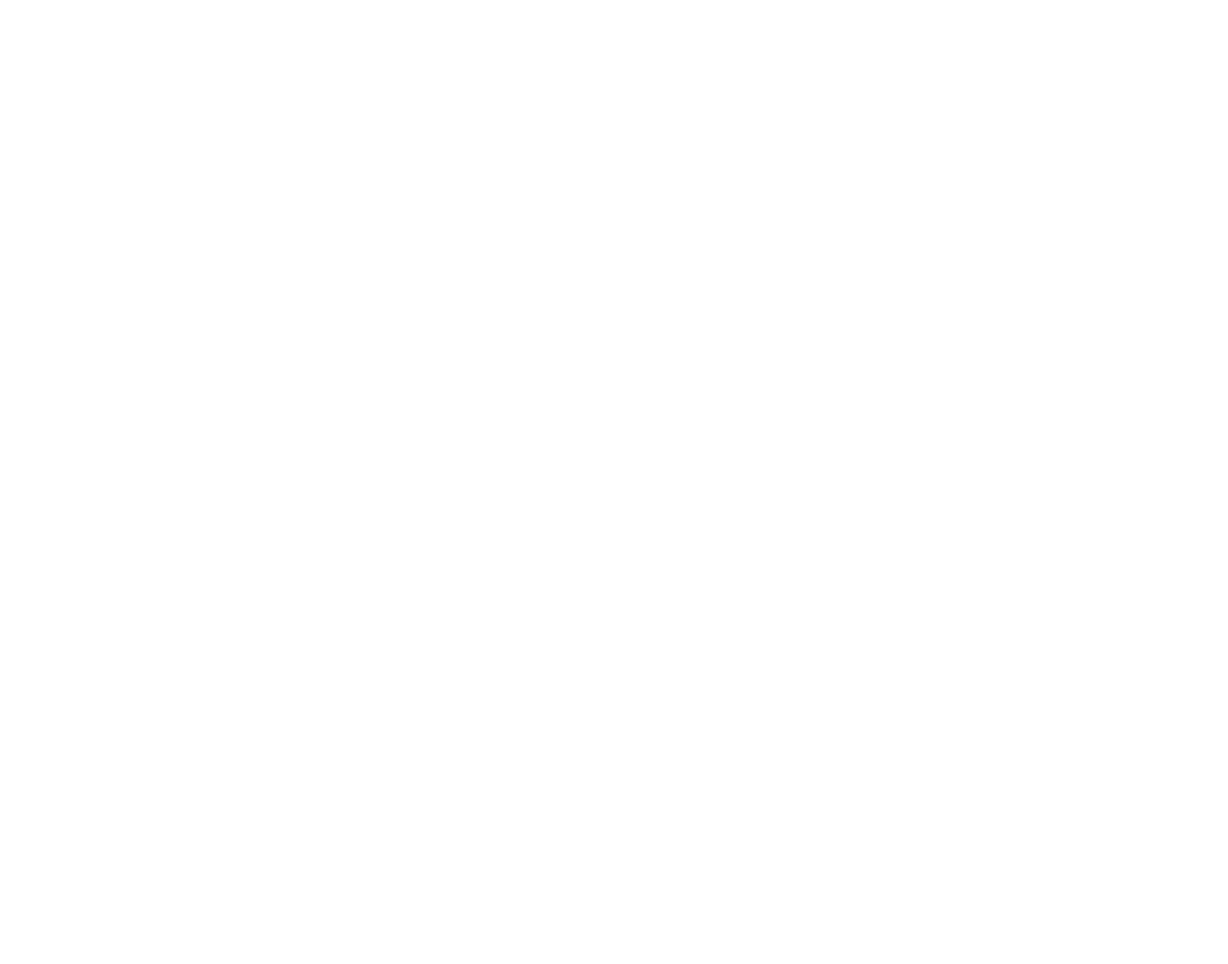
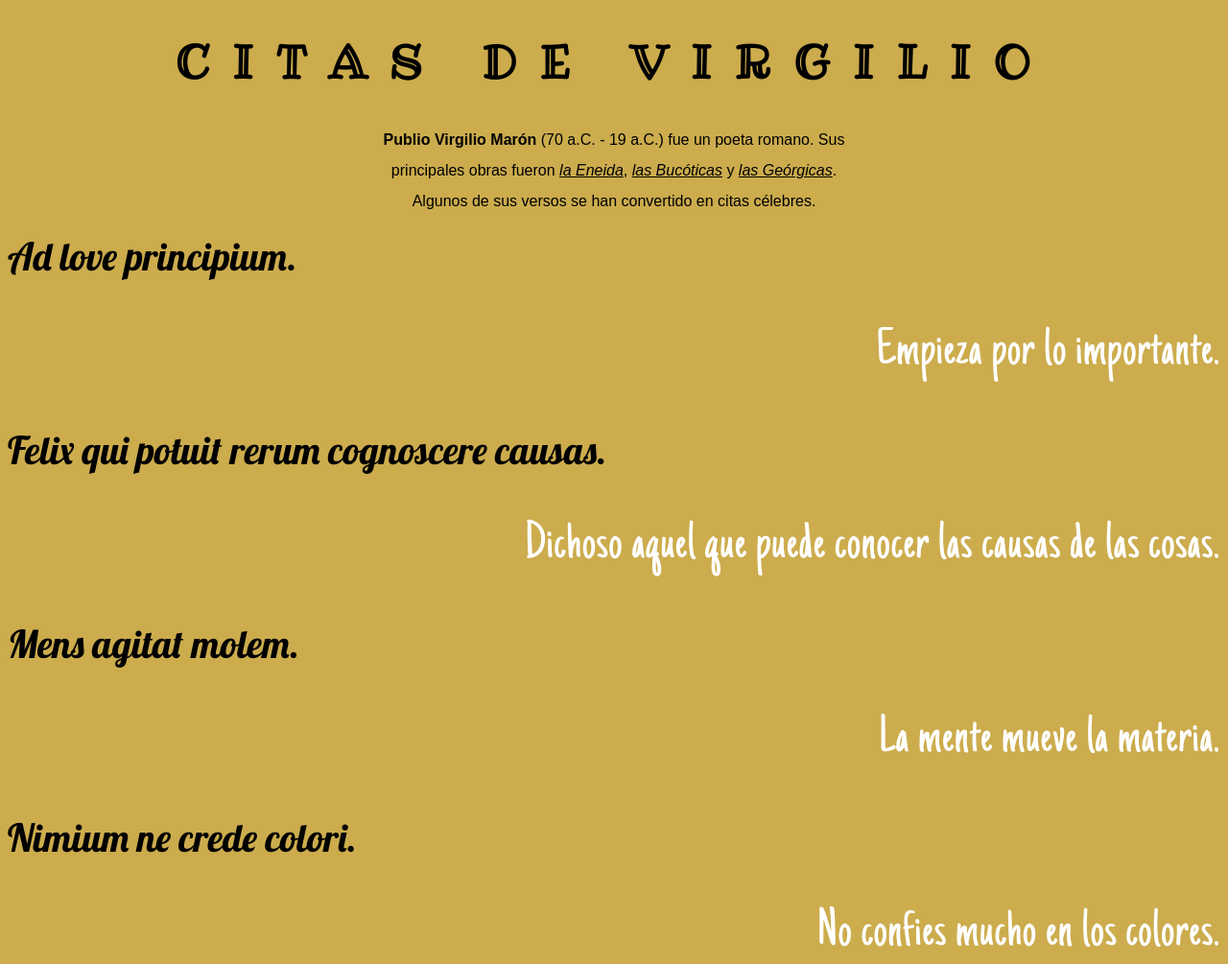
Before and after one commit to SaitamaRules420/LMGSI_1_ASIR, a plain HTML site: page ejercicio 10/index.html in a window 1280 px wide. Shown: the top 1005 px of the page at 96% size. Before the commit the page ends 800 px from the top, so only its background shows below. Drawn offline with Linux system fonts and the light colour scheme.

Commit message:
Ejercicio 10 y actualizaciones

```diff
--- a/ejercicio 10/css/index.css
+++ b/ejercicio 10/css/index.css
@@ -0,0 +1,51 @@
+@font-face {
+  font-family: fuente_hand;
+  src: url(../fonts/JustAnotherHand-Regular.ttf) format("truetype");
+}
+@font-face {
+  font-family: fuente_lobster;
+  src: url(../fonts/Lobster-Regular.ttf) format("truetype");
+}
+@font-face {
+  font-family: fuente_ribeye;
+  src: url(../fonts/RibeyeMarrow-Regular.ttf) format("truetype");
+}
+body {
+  background-color: #ccac4d;
+}
+h1 {
+  font-family: fuente_ribeye;
+  font-size: 3rem;
+  letter-spacing: 1.5rem;
+  text-align: center;
+  text-transform: uppercase;
+}
+p.intro {
+  margin-left: 30%;
+  margin-right: 30%;
+  font-family: sans-serif;
+  line-height: 200%;
+  text-align: center;
+}
+cite {
+  text-decoration: underline;
+}
+p.latin {
+  margin-top: 0rem;
+  margin-bottom: 3rem;
+  margin-right: 0%;
+  margin-left: 0%;
+  font-family: fuente_lobster;
+  font-size: 2.5rem;
+}
+p.español {
+  margin-top: 0rem;
+  margin-bottom: 3rem;
+  margin-right: 0%;
+  margin-left: 0%;
+  color: white;
+  font-family: fuente_hand;
+  font-size: 3.5rem;
+  letter-spacing: 1px;
+  text-align: right;
+}
--- a/ejercicio 10/index.html
+++ b/ejercicio 10/index.html
@@ -0,0 +1,29 @@
+<!DOCTYPE html>
+
+<head>
+  <link rel="stylesheet" href="css/index.css" />
+  <title>Ejercicio 10</title>
+  <meta charset="UTF-8" />
+</head>
+
+<body>
+  <h1>Citas de Virgilio</h1>
+  <p class="intro">
+    <strong>Publio Virgilio Marón</strong> (70 a.C. - 19 a.C.) fue un poeta
+    romano. Sus principales obras fueron <cite>la Eneida</cite>,
+    <cite>las Bucóticas</cite> y <cite>las Geórgicas</cite>. Algunos de sus
+    versos se han convertido en citas célebres.
+  </p>
+  <p class="latin">Ad love principium.</p>
+  <p class="español">Empieza por lo importante.</p>
+  <p class="latin">Felix qui potuit rerum cognoscere causas.</p>
+  <p class="español">Dichoso aquel que puede conocer las causas de las cosas.</p>
+  <p class="latin">Mens agitat molem.</p>
+  <p class="español">La mente mueve la materia.</p>
+  <p class="latin">Nimium ne crede colori.</p>
+  <p class="español">No confies mucho en los colores.</p>
+  <p class="latin">Possunt quia posse videntur.</p>
+  <p class="español">Pueden los que creen que pueden.</p>
+  <p class="latin">Forsan et haec olim meminisse invabit.</p>
+  <p class="español">Quizás algún día recordemos esto con júbilo.</p>
+</body>
```
Also changed, not shown: ejercicio 9/index.html (+32 -11 lines), 1 other file.
